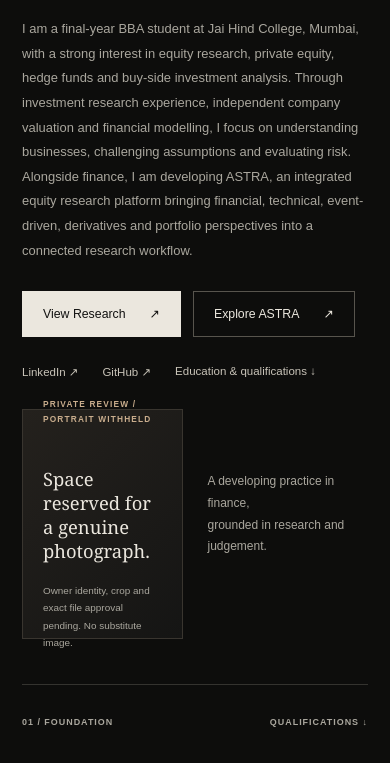
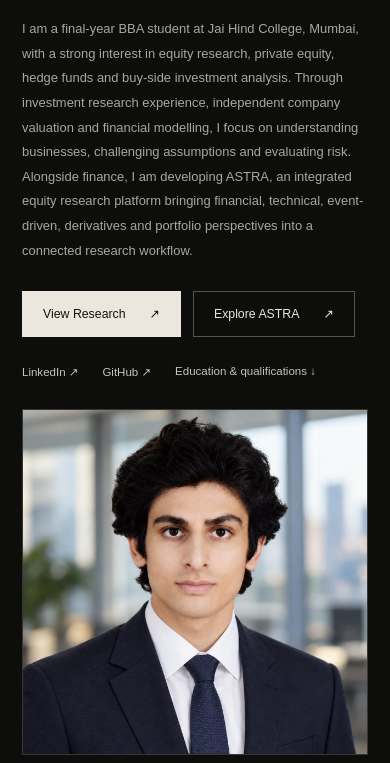
Before and after one commit to 1011K/1011K.github.io, a website built with Vite: page index.html in a window 390 px wide. Shown: the part 337-1100 px from the top of the page. Built offline with nearby package versions, Linux system fonts and the light colour scheme.

Commit message:
Add owner-approved portrait with lossless metadata removal

```diff
--- a/index.html
+++ b/index.html
@@ -127,19 +127,16 @@
             ><a href="#education">Education & qualifications ↓</a>
           </div>
         </div>
-        <aside
-          class="portrait-review"
-          aria-label="Portrait pending owner verification"
-        >
-          <div class="portrait-frame">
-            <p class="eyebrow">Private review / Portrait withheld</p>
-            <span class="portrait-rule" aria-hidden="true"></span>
-            <p>Space reserved for<br />a genuine photograph.</p>
-            <p class="fine">
-              Owner identity, crop and exact file approval pending. No
-              substitute image.
-            </p>
-          </div>
+        <aside class="portrait" aria-label="Professional portrait">
+          <img
+            class="portrait-image"
+            src="/media/krishiv-ramchandani-portrait.jpg"
+            alt="Krishiv Ramchandani"
+            width="1254"
+            height="1254"
+            fetchpriority="high"
+            decoding="async"
+          />
           <p class="portrait-caption">
             A developing practice in finance,<br />grounded in research and
             judgement.
--- a/publication-manifest.json
+++ b/publication-manifest.json
@@ -1,5 +1,19 @@
 {
   "schemaVersion": 1,
   "research": [],
-  "media": []
+  "media": [
+    {
+      "kind": "PORTRAIT",
+      "title": "Professional portrait",
+      "alt": "Krishiv Ramchandani",
+      "path": "media/krishiv-ramchandani-portrait.jpg",
+      "sha256": "a87403e8a2f3c96777a80fad14652c06ca370622c2ec26136c95fb768d6921de",
+      "approved": true,
+      "approvedBy": "Krishiv Ramchandani",
+      "approvedAt": "2026-10-31",
+      "reviewReceipt": "Owner supplied this exact portrait in chat in response to the genuine-portrait request for authorized public deployment. EXIF and IPTC containers removed losslessly; decoded pixels and full square framing unchanged. Source SHA-256 d49e798332bcc736281f822cc75ed1f0bbb12ea4474dcfb97f7cde2019a64898. Identity and publication permission are owner-attested.",
+      "rightsCleared": true,
+      "privacyCleared": true
+    }
+  ]
 }
--- a/src/style.css
+++ b/src/style.css
@@ -204,35 +204,15 @@ em {
 .hero-links a {
   text-decoration: none;
 }
-.portrait-review {
+.portrait {
   padding-top: 17px;
 }
-.portrait-frame {
-  height: 450px;
-  display: flex;
-  flex-direction: column;
-  justify-content: center;
-  align-items: flex-start;
-  padding: 34px;
-  background: linear-gradient(135deg, #24211d, #151514);
+.portrait-image {
+  display: block;
+  width: 100%;
+  height: auto;
+  aspect-ratio: 1;
   border: 1px solid #39352f;
-}
-.portrait-frame > p:not(.eyebrow):not(.fine) {
-  font:
-    300 1.8rem/1.3 "Fraunces Variable",
-    Georgia,
-    serif;
-}
-.portrait-frame .fine {
-  max-width: 230px;
-  margin-bottom: 0;
-}
-.portrait-rule {
-  width: 45px;
-  height: 1px;
-  background: #84735f;
-  display: block;
-  margin: 20px 0 35px;
 }
 .portrait-caption {
   padding: 24px 0 0;
@@ -801,9 +781,6 @@ section:focus-visible {
   .hero {
     padding-top: 90px;
   }
-  .portrait-frame {
-    height: 480px;
-  }
 }
 @media (max-width: 1100px) {
   .nav-inner,
@@ -899,33 +876,12 @@ section:focus-visible {
   .summary {
     font-size: 0.81rem;
   }
-  .portrait-review {
+  .portrait {
     padding: 0;
-    display: grid;
-    grid-template-columns: 1fr 1fr;
-    gap: 25px;
-    align-items: center;
-  }
-  .portrait-frame {
-    height: 230px;
-    padding: 20px;
-  }
-  .portrait-frame .eyebrow {
-    font-size: 0.52rem;
-    margin-bottom: 8px;
-  }
-  .portrait-rule {
-    margin: 12px 0 20px;
-    width: 30px;
-  }
-  .portrait-frame > p:not(.eyebrow):not(.fine) {
-    font-size: 1.15rem;
-  }
-  .portrait-frame .fine {
-    font-size: 0.62rem;
+    max-width: 420px;
   }
   .portrait-caption {
-    padding: 0;
+    padding: 20px 0 0;
     font-size: 0.75rem;
   }
   .section {
@@ -1095,14 +1051,12 @@ section:focus-visible {
   .hero h1 {
     font-size: 2.65rem;
   }
-  .portrait-review {
-    grid-template-columns: 1fr;
+  .portrait {
+    padding: 0;
+    max-width: 420px;
   }
   .portrait-caption {
     font-size: 0.7rem;
-  }
-  .portrait-frame {
-    height: 220px;
   }
   .actions {
     gap: 10px;
```
Also changed, not shown: scripts/site.test.mjs (+30 -3 lines), README.md, public/media/krishiv-ramchandani-portrait.jpg (added).
